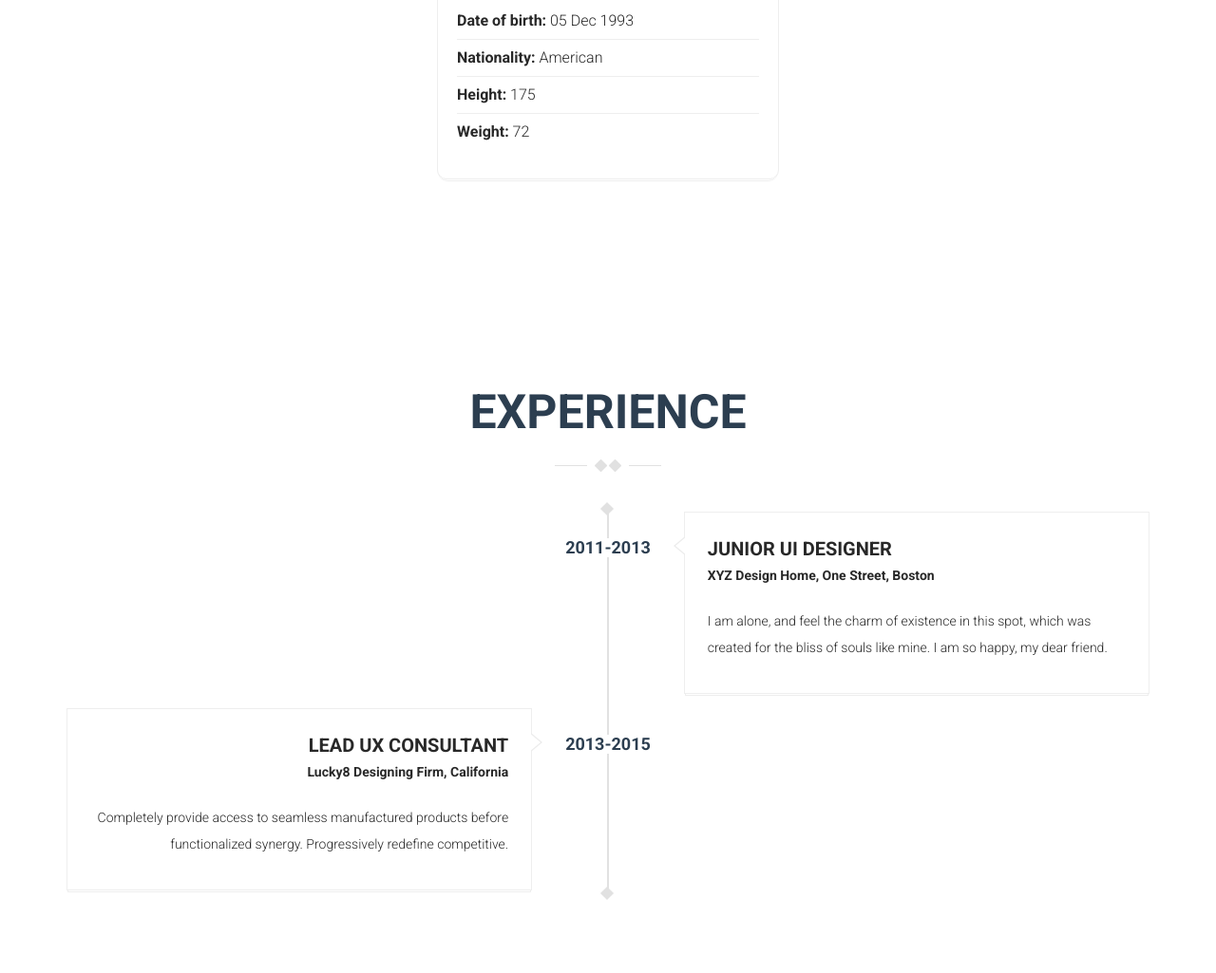
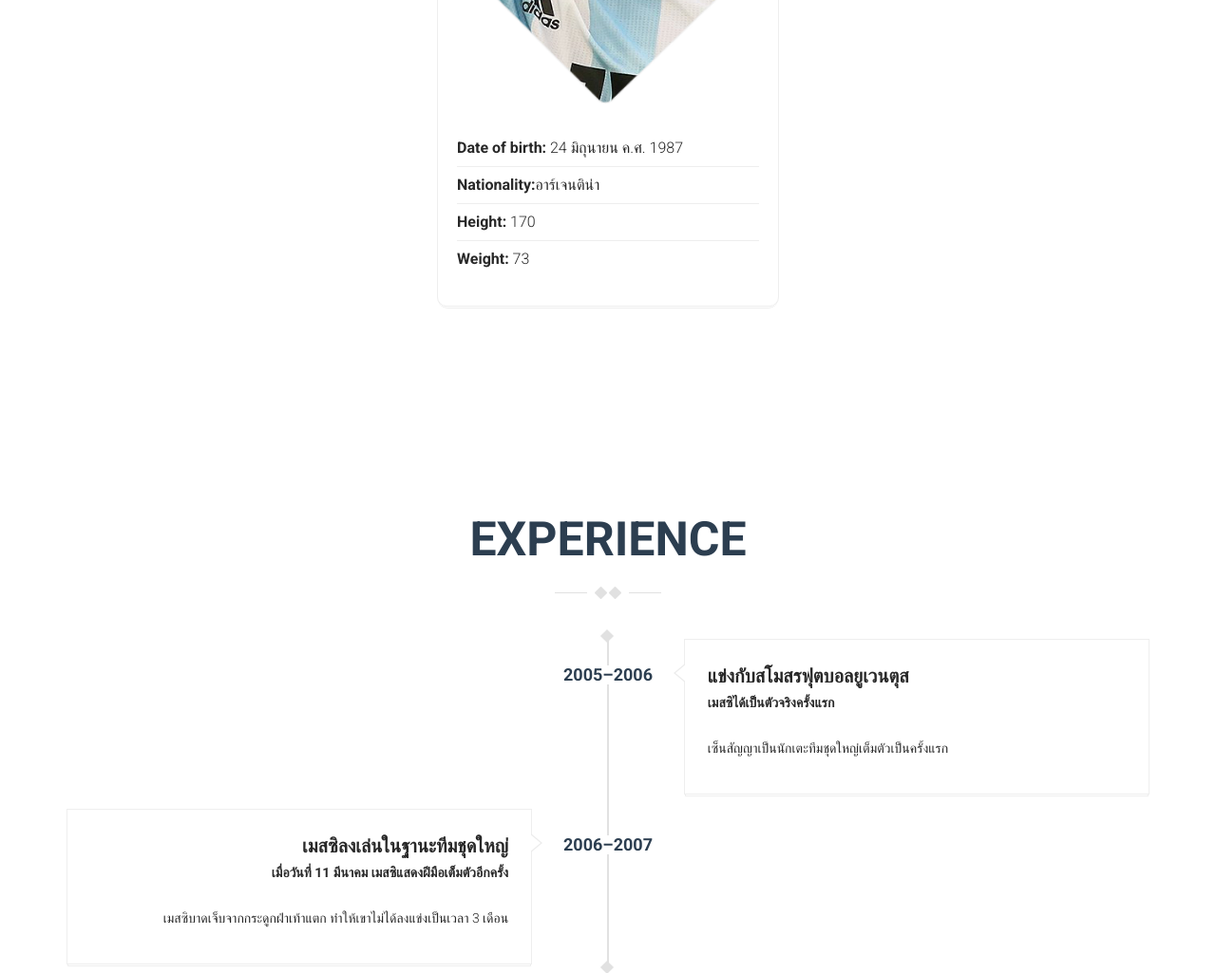
Before and after one commit to phichakkhana/ying02, a plain HTML site: page mod-iamx/index.html in a window 1280 px wide. Shown: the part 738-1763 px from the top of the page at 95% size. Drawn offline with Linux system fonts and the light colour scheme; some packages are replaced by stand-ins of ours; a script that the page names is missing.

Commit message:
แก้นะเนี่ย

```diff
--- a/mod-iamx/index.html
+++ b/mod-iamx/index.html
@@ -5,7 +5,8 @@
   <meta charset="UTF-8">
   <meta name="viewport" content="width=device-width, initial-scale=1.0">
   <meta name="description" content="IAMX, One Page Responsive HTML Resume Template">
-  <meta name="keywords" content="onepage, resume, CV HTML template, personal Vcard, html resume, free resume template, free HTML template, free bootstrap template, personal portfolio, free html portfolio">
+  <meta name="keywords"
+    content="onepage, resume, CV HTML template, personal Vcard, html resume, free resume template, free HTML template, free bootstrap template, personal portfolio, free html portfolio">
   <meta name="author" content="http://trendytheme.net/">
 
   <title>IAMX – Responsive Personal Portfolio vCard Template</title>
@@ -33,8 +34,10 @@
   <![endif]-->
 
   <link rel="shortcut icon" href="assets/images/ico/favicon.png">
-  <link rel="apple-touch-icon-precomposed" sizes="144x144" href="assets/images/ico/apple-touch-icon-144-precomposed.png">
-  <link rel="apple-touch-icon-precomposed" sizes="114x114" href="assets/images/ico/apple-touch-icon-114-precomposed.png">
+  <link rel="apple-touch-icon-precomposed" sizes="144x144"
+    href="assets/images/ico/apple-touch-icon-144-precomposed.png">
+  <link rel="apple-touch-icon-precomposed" sizes="114x114"
+    href="assets/images/ico/apple-touch-icon-114-precomposed.png">
   <link rel="apple-touch-icon-precomposed" sizes="72x72" href="assets/images/ico/apple-touch-icon-72-precomposed.png">
   <link rel="apple-touch-icon-precomposed" href="assets/images/ico/apple-touch-icon-57-precomposed.png">
 
@@ -72,20 +75,20 @@
   <!-- About Section -->
   <section id="about" class="about-section section-padding">
     <div class="container">
-        <h2 class="section-title wow fadeInUp">John Doe</h2>
+      <h2 class="section-title wow fadeInUp">Messi</h2>
 
       <div class="row">
 
         <div class="col-md-4 col-md-push-4">
           <div class="biography">
             <div class="myphoto">
-                <img src="assets/images/myphoto.jpg" alt="">
+              <img src="assets/images/2018.jpg" alt="">
             </div>
             <ul>
-                <li><strong>Date of birth:</strong> 05 Dec 1993</li>
-                <li><strong>Nationality:</strong> American</li>
-                <li><strong>Height:</strong> 175</li>
-                <li><strong>Weight:</strong> 72</li>
+              <li><strong>Date of birth:</strong> 24 มิถุนายน ค.ศ. 1987</li>
+              <li><strong>Nationality:</strong>อาร์เจนติน่า</li>
+              <li><strong>Height:</strong> 170</li>
+              <li><strong>Weight:</strong> 73</li>
             </ul>
           </div>
         </div> <!-- col-md-4 -->
@@ -106,18 +109,18 @@
             <ul class="timeline">
               <li class="timeline-inverted">
                 <div class="posted-date">
-                                  <span class="month">2011-2013</span>
+                  <span class="month">2005–2006</span>
                 </div><!-- /posted-date -->
 
                 <div class="timeline-panel wow fadeInUp">
                   <div class="timeline-content">
                     <div class="timeline-heading">
-                                            <h3>Junior ui designer</h3>
-                                            <span>XYZ Design Home, One Street, Boston</span>
+                      <h3>แข่งกับสโมสรฟุตบอลยูเวนตุส</h3>
+                      <span>เมสซิได้เป็นตัวจริงครั้งแรก</span>
                     </div><!-- /timeline-heading -->
 
                     <div class="timeline-body">
-                                            <p>I am alone, and feel the charm of existence in this spot, which was created for the bliss of souls like mine. I am so happy, my dear friend.</p>
+                      <p>เซ็นสัญญาเป็นนักเตะทีมชุดใหญ่เต็มตัวเป็นครั้งแรก</p>
                     </div><!-- /timeline-body -->
                   </div> <!-- /timeline-content -->
                 </div> <!-- /timeline-panel -->
@@ -125,18 +128,18 @@
 
               <li>
                 <div class="posted-date">
-                                  <span class="month">2013-2015</span>
+                  <span class="month">2006–2007</span>
                 </div><!-- /posted-date -->
 
                 <div class="timeline-panel wow fadeInUp">
                   <div class="timeline-content">
                     <div class="timeline-heading">
-                                            <h3>Lead UX Consultant</h3>
-                                            <span>Lucky8 Designing Firm, California</span>
+                      <h3> เมสซิลงเล่นในฐานะทีมชุดใหญ่</h3>
+                      <span>เมื่อวันที่ 11 มีนาคม เมสซิแสดงฝีมือเต็มตัวอีกครั้ง </span>
                     </div><!-- /timeline-heading -->
 
                     <div class="timeline-body">
-                                            <p>Completely provide access to seamless manufactured products before functionalized synergy. Progressively redefine competitive.</p>
+                      <p> เมสซิบาดเจ็บจากกระดูกฝ่าเท้าแตก ทำให้เขาไม่ได้ลงแข่งเป็นเวลา 3 เดือน</p>
                     </div><!-- /timeline-body -->
                   </div> <!-- /timeline-content -->
                 </div><!-- /timeline-panel -->
@@ -209,7 +212,8 @@
   </section><!-- End Skills Section -->
 
   <!-- Facts Section -->
-    <section id="facts" class="facts-section text-center" data-stellar-vertical-offset="50" data-stellar-background-ratio="0.2">
+  <section id="facts" class="facts-section text-center" data-stellar-vertical-offset="50"
+    data-stellar-background-ratio="0.2">
     <div class="tt-overlay-bg">
       <div class="container">
         <h2 class="section-title wow fadeInUp">Facts</h2>
@@ -279,4 +283,5 @@
   <script src="https://maps.googleapis.com/maps/api/js?v=3.exp&amp;sensor=false"></script>
   <script src="assets/js/scripts.js"></script>
 </body>
+
 </html>
```
Also changed, not shown: mod-iamx/assets/images/2018.jpg (added). Lines whose indentation alone changed are shown as unchanged.
